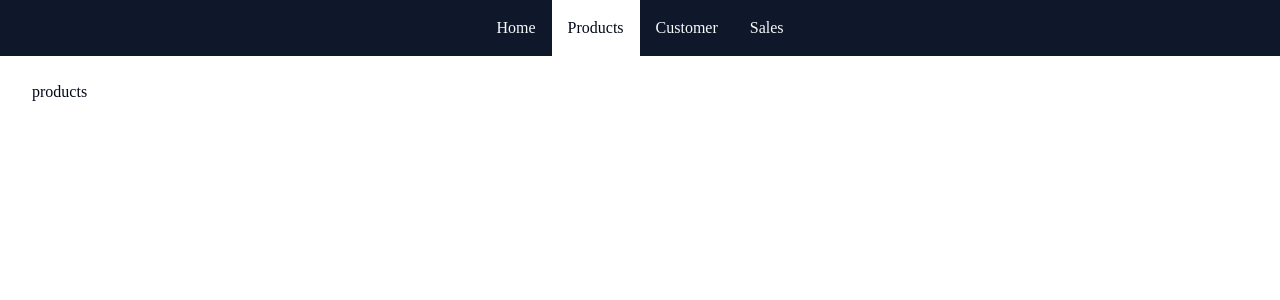
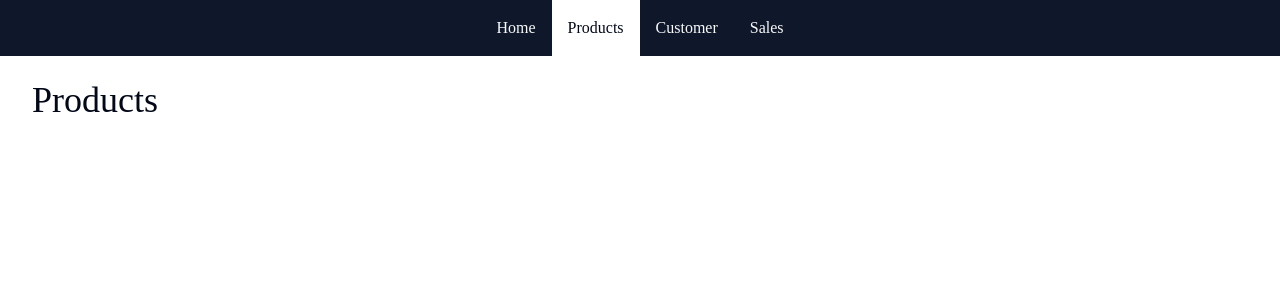
Before and after one commit to iamzubair6/next-js-ecommerce, a Next.js app: page /admin/products in a window 1280 px wide. Shown: the top 300 px of the page. Built offline with nearby package versions, Linux system fonts and the light colour scheme.

Commit message:
PageHeader -> page update

```diff
--- a/app/admin/_components/PageHeader.tsx
+++ b/app/admin/_components/PageHeader.tsx
@@ -1,3 +1,7 @@
-export default function PageHeader() {
-  return <div>Enter</div>;
+export default function PageHeader({
+  children,
+}: {
+  children: React.ReactNode;
+}) {
+  return <div className="text-4xl mb-4">{children}</div>;
 }
--- a/app/admin/products/page.tsx
+++ b/app/admin/products/page.tsx
@@ -1,3 +1,9 @@
+import PageHeader from "../_components/PageHeader";
+
 export default function AdminProductsPage() {
-  return <h1>products</h1>;
+  return (
+    <>
+      <PageHeader>Products</PageHeader>
+    </>
+  );
 }
```
